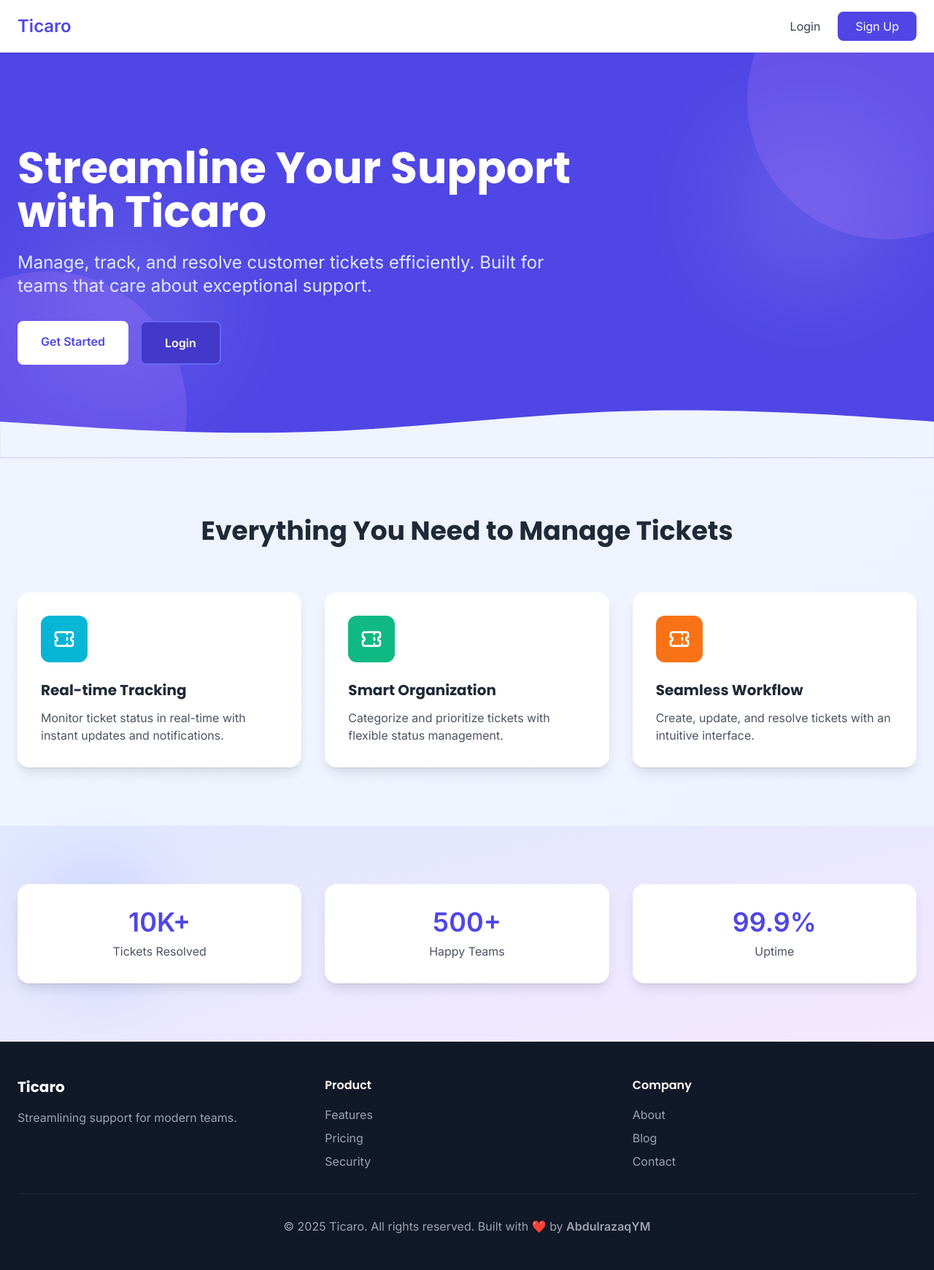
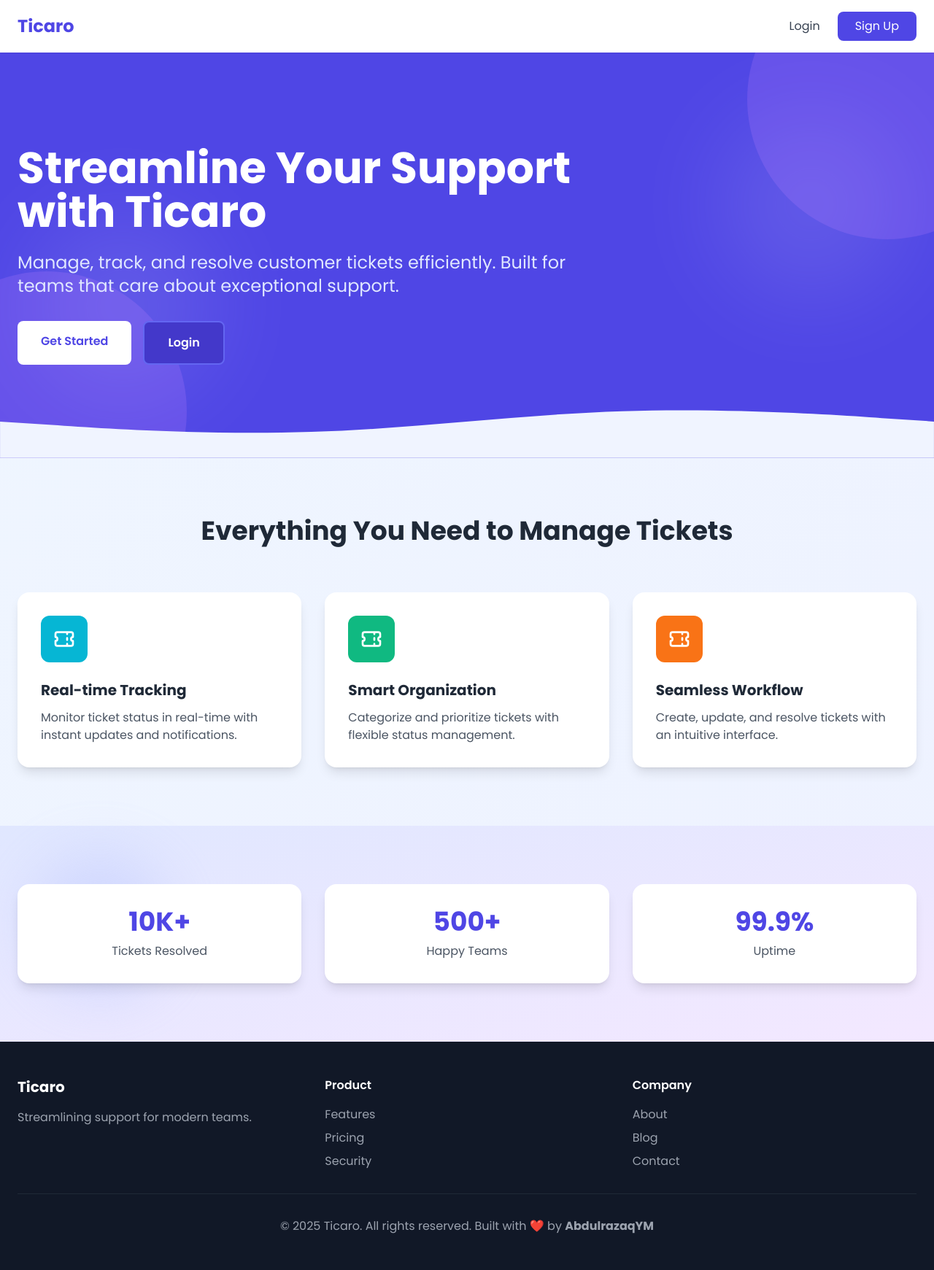
Before and after one commit to AbdulrazaqYusuf01/Ticaro-Twig, a PHP site: page / in a window 1280 px wide. Shown: the whole page at 73% size. Run offline with PHP 8.4, Linux system fonts and the light colour scheme; some libraries are stand-ins or nearby versions.

Commit message:
Final commit

```diff
--- a/templates/base.html.twig
+++ b/templates/base.html.twig
@@ -11,7 +11,7 @@
 
     <style>
         body {
-            font-family: 'Inter', system-ui, -apple-system, sans-serif;
+            font-family: 'Poppins', system-ui, -apple-system, sans-serif;
         }
 
         h1, h2, h3, h4, h5, h6 {
```
